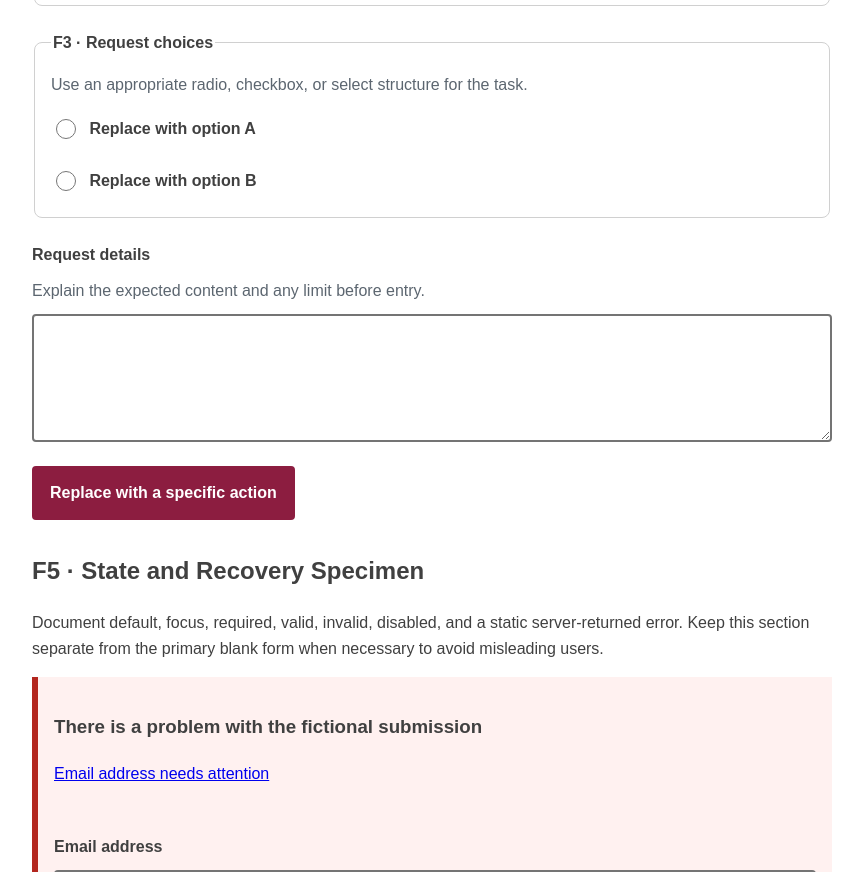
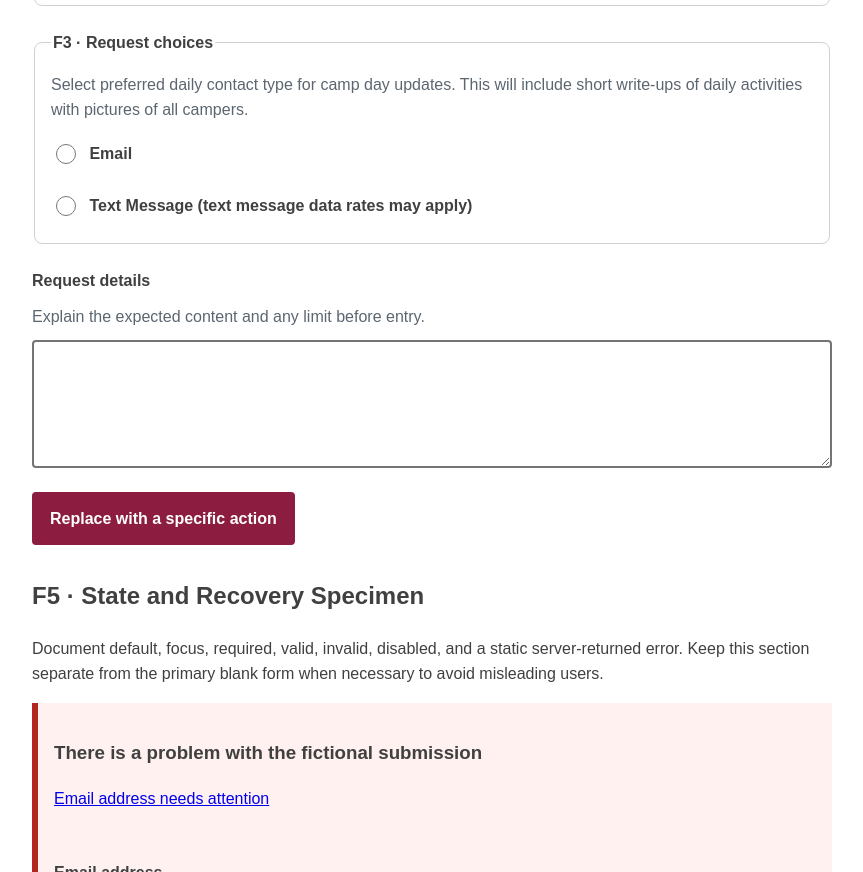
Before and after one commit to BekkaFrechette/m3_application-registration-request-flow, a plain HTML site: page index.html in a window 1280 px wide. Shown: the part 1219-2091 px from the top of the page, without its empty margins (208-1071 px from the left). Drawn offline with Linux system fonts and the light colour scheme.

Commit message:
update index.html
edited radio buttons section

```diff
--- a/index.html
+++ b/index.html
@@ -46,10 +46,10 @@
                 </fieldset>
                 <fieldset>
                     <legend>F3 · Request choices</legend>
-                    <p class="help">Use an appropriate radio, checkbox, or select structure for the task.</p>
+                    <p class="help">Select preferred daily contact type for camp day updates. This will include short write-ups of daily activities with pictures of all campers.</p>
                     <label class="choice">
-                        <input type="radio" name="request_type" value="option-a"> Replace with option A</label>
-                        <label class="choice"><input type="radio" name="request_type" value="option-b"> Replace with option B</label>
+                        <input type="radio" name="request_type" value="option-a">Email</label>
+                        <label class="choice"><input type="radio" name="request_type" value="option-b">Text Message (text message data rates may apply)</label>
                     </fieldset>
                     <div class="field">
                         <label for="details">Request details</label>
```
